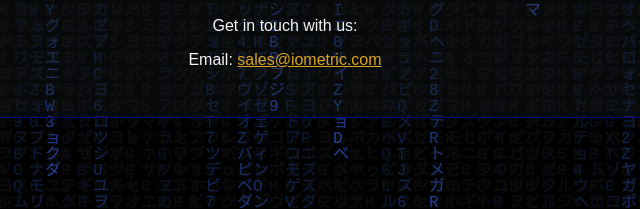
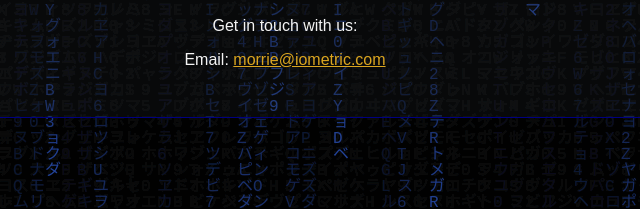
Before and after one commit to maltmejd/iometric-web-static, a plain HTML site: page docs/contact.html in a window 1280 px wide. Shown: the part 177-386 px from the top of the page, 355-995 px from the left. Drawn offline with Linux system fonts and the light colour scheme.

Commit message:
Update contact.html

```diff
--- a/docs/contact.html
+++ b/docs/contact.html
@@ -28,7 +28,7 @@
         <section class="content">
             <h1>Contact Us</h1>
             <p>Get in touch with us:</p>
-            <p>Email: <a href="mailto:morrie@iometric.com">sales@iometric.com</a></p>
+            <p>Email: <a href="mailto:morrie@iometric.com">morrie@iometric.com</a></p>
         </section>
     </main>
     <script src="matrix.js"></script>
```
